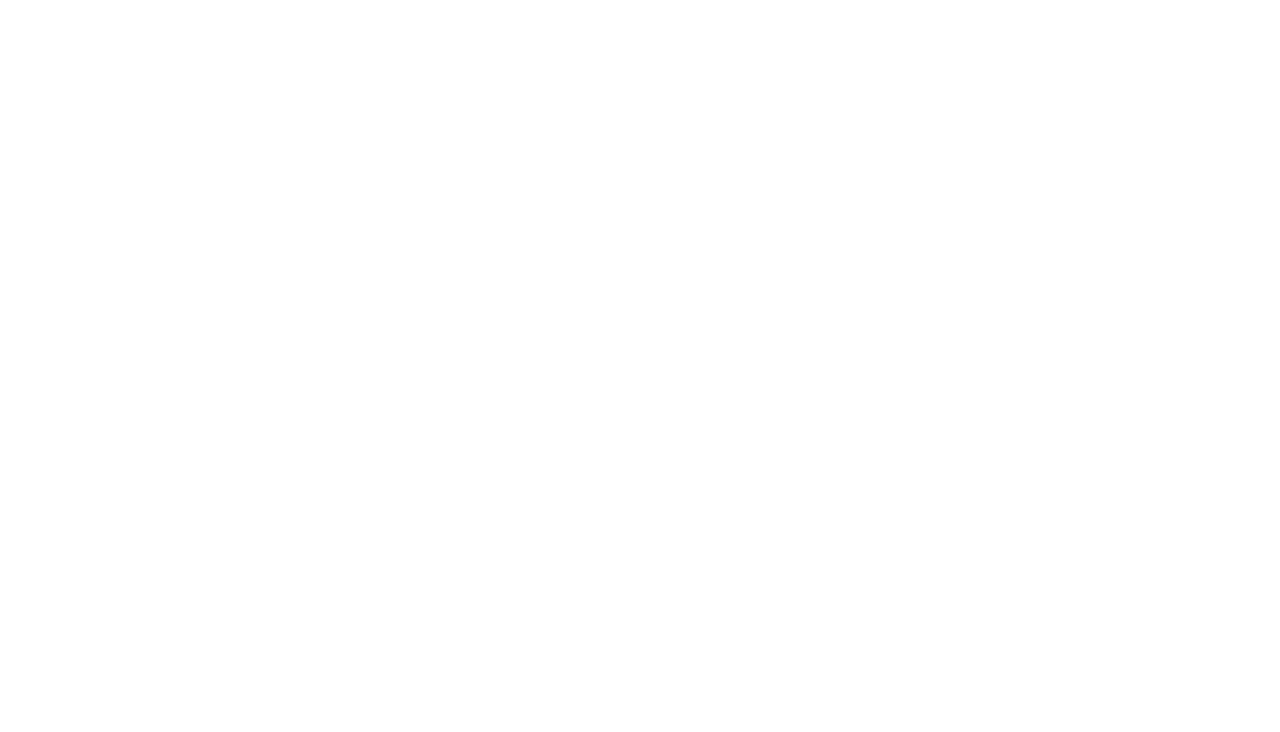
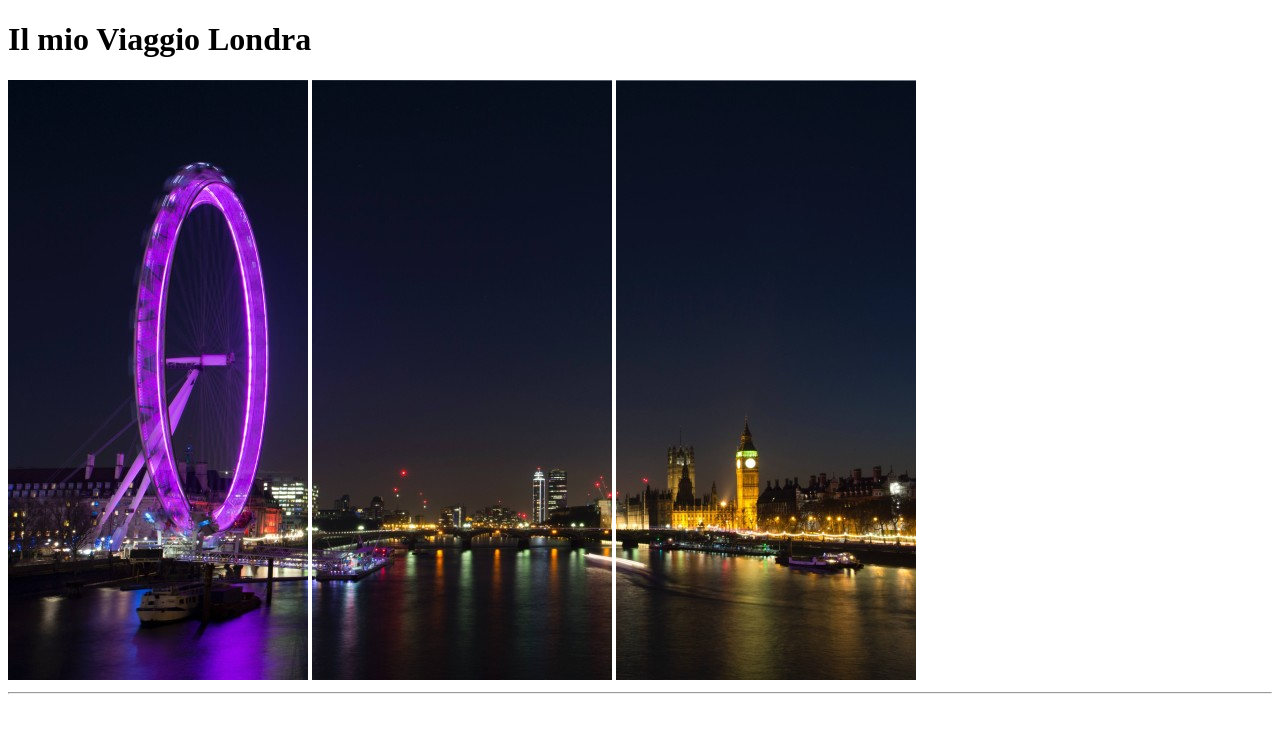
Before and after one commit to DanieleBegnis/html-london-trip, a plain HTML site: page index.html in a window 1280 px wide. Drawn offline with Linux system fonts and the light colour scheme.

Commit message:
feat: add header

```diff
--- a/index.html
+++ b/index.html
@@ -6,6 +6,12 @@
     <title>Viaggio a Londra</title>
 </head>
 <body>
-
+    <header>
+        <h1> Il mio Viaggio  Londra</h1>
+        <img src="./img/img/pexels-bill-emrich-230794-0.jpg" alt="foto Londra">
+        <img src="./img/img/pexels-bill-emrich-230794-1.jpg" alt="foto Londra">
+        <img src="./img/img/pexels-bill-emrich-230794-2.jpg" alt="foto Londra">
+    </header>
+    <hr>
 </body>
 </html>
```
Also changed, not shown: img/img/pexels-bill-emrich-230794-0.jpg (added), img/img/pexels-bill-emrich-230794-1.jpg (added), img/img/pexels-bill-emrich-230794-2.jpg (added), 1 other file.
